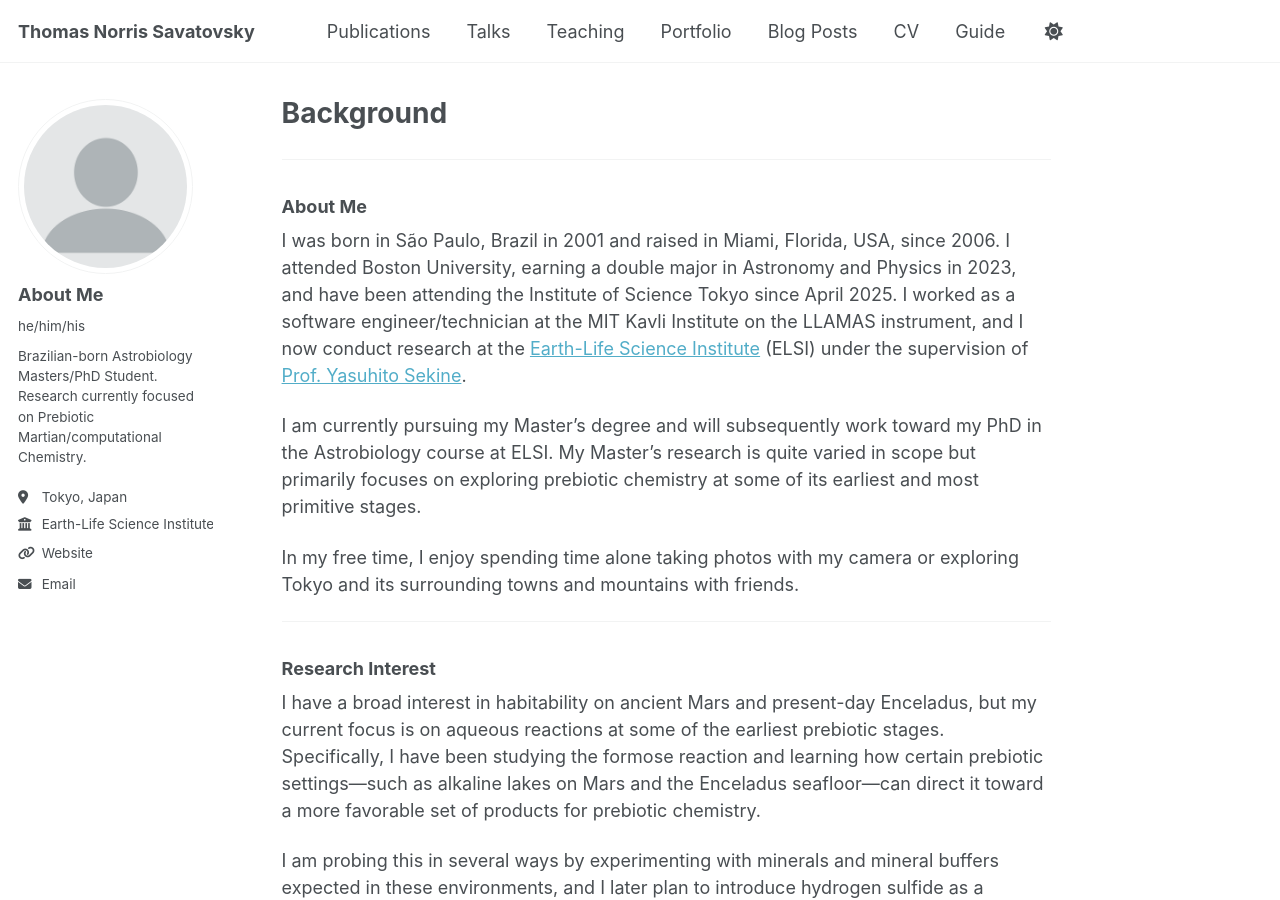
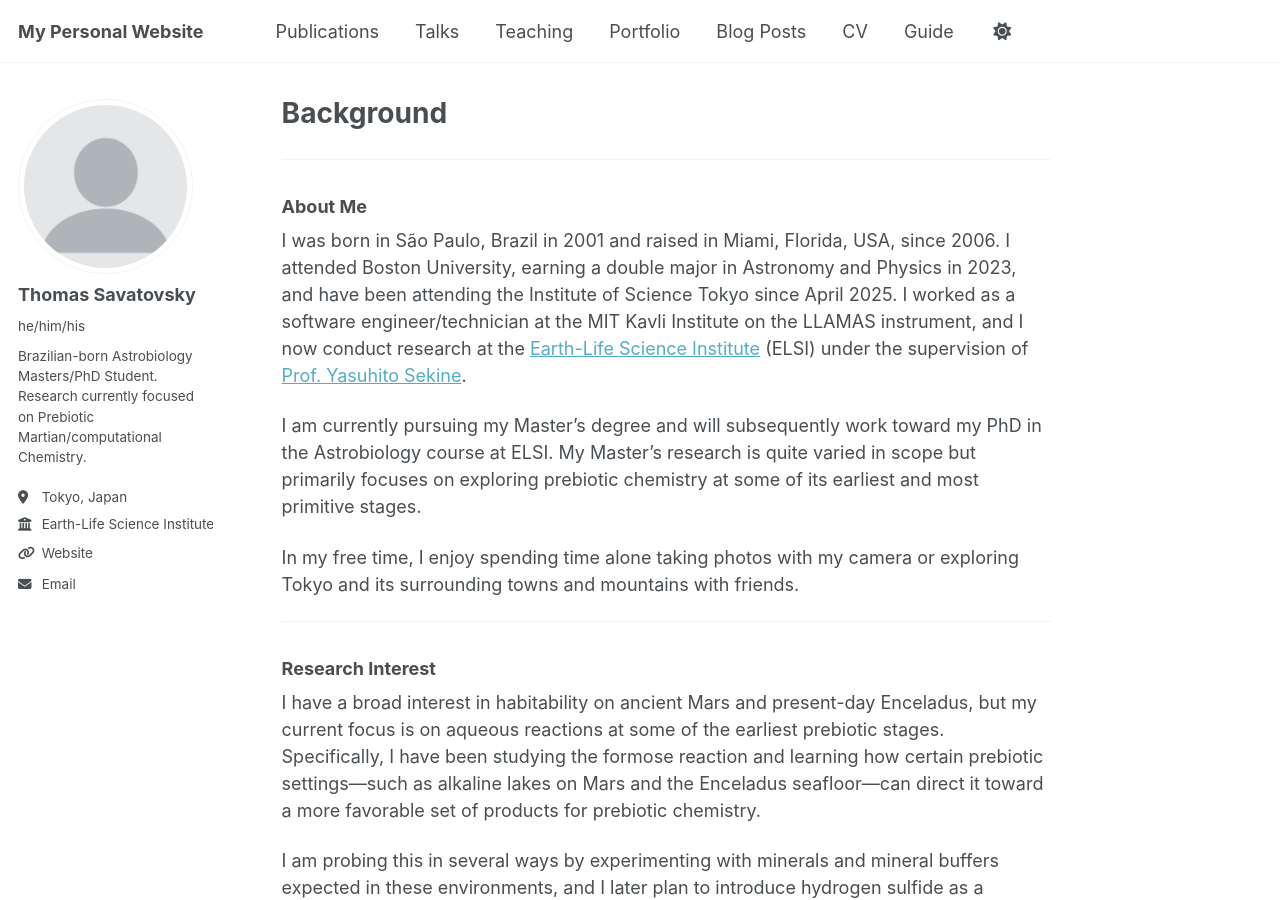
Before and after one commit to Thomassavaa/Thomassavaa.github.io, a Jekyll site: the page built from _pages/about.md, in a window 1280 px wide and 900 px high. Built offline with Jekyll 4.4.1, drawn with Linux system fonts in a browser that asks for light colours; a script that is not in the unit is left out.

Commit message:
Update _config.yml

```diff
--- a/_config.yml
+++ b/_config.yml
@@ -9,10 +9,10 @@
 # Basic Site Settings
 locale                   : "en-US"
 site_theme               : "default" # Currently available options are "default", "air"
-title                    : "Thomas Norris Savatovsky"
+title                    : "My Personal Website"
 title_separator          : "-"
 name                     : &name "Thomas Savatovsky"
-description              : &description "My Personal Website"   # Update this with a general description of your site, this is the default if not overridden by a page
+#description              : &description "My Personal Website"   # Update this with a general description of your site, this is the default if not overridden by a page
 url                      : https://thomassavaa.github.io # The base hostname & protocol for your site e.g. "https://[your GitHub username].github.io",
                                                            # or if you already have some other page hosted on Github then use "https://[your GitHub username].github.io/[Your Repo Name]"
 baseurl                  : "" # the subpath of your site, e.g. "/blog"
@@ -24,7 +24,7 @@ repository               : "Thomassavaa/Thomassavaa.github.io"
 author:
   # Biographic information
   avatar           : "profile.png"
-  name             : "About Me"
+  name             : "Thomas Savatovsky"
   pronouns         : "he/him/his"
   bio              : "Brazilian-born Astrobiology Masters/PhD Student. Research currently focused on Prebiotic Martian/computational Chemistry."
   location         : "Tokyo, Japan"
```
